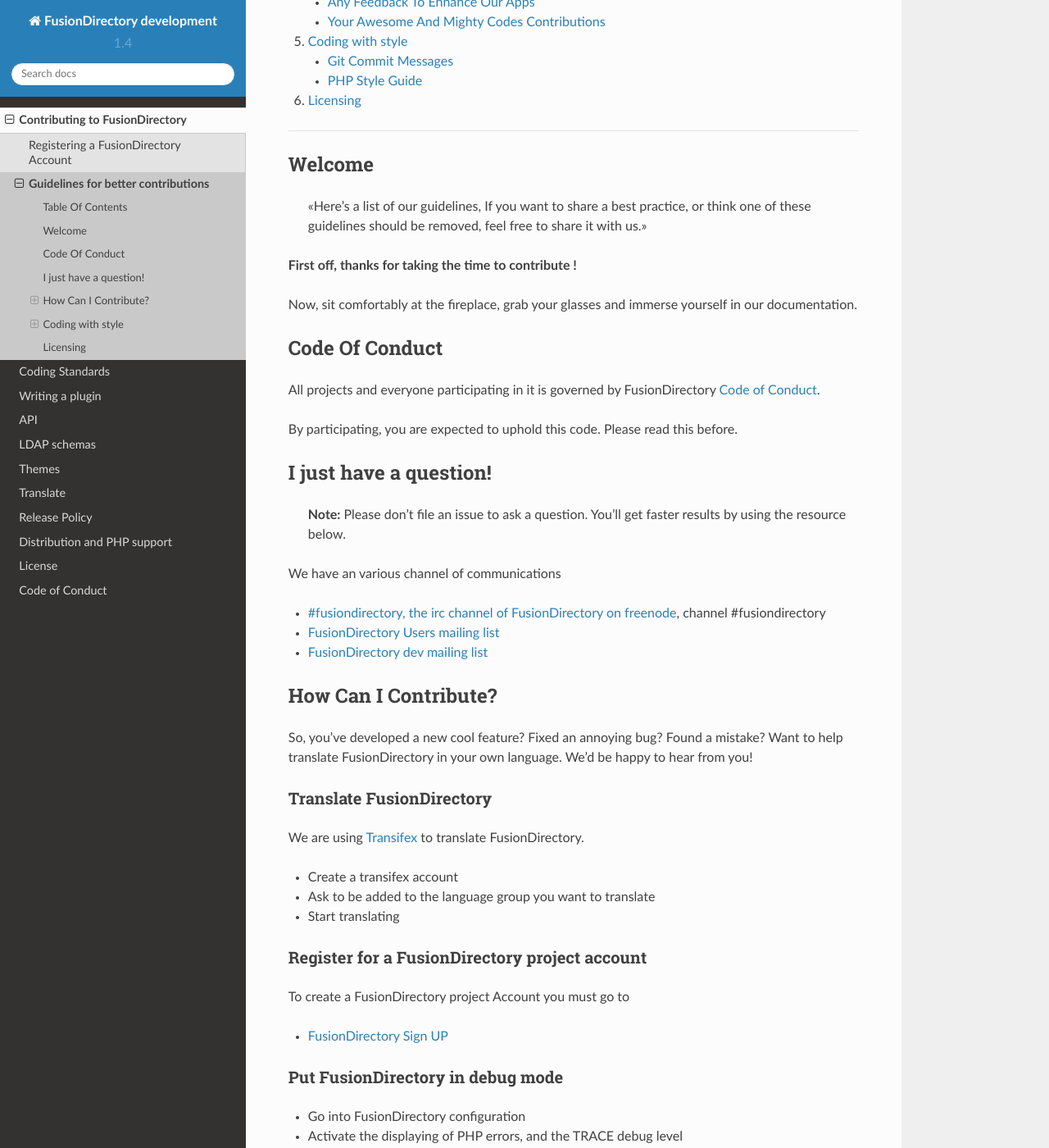
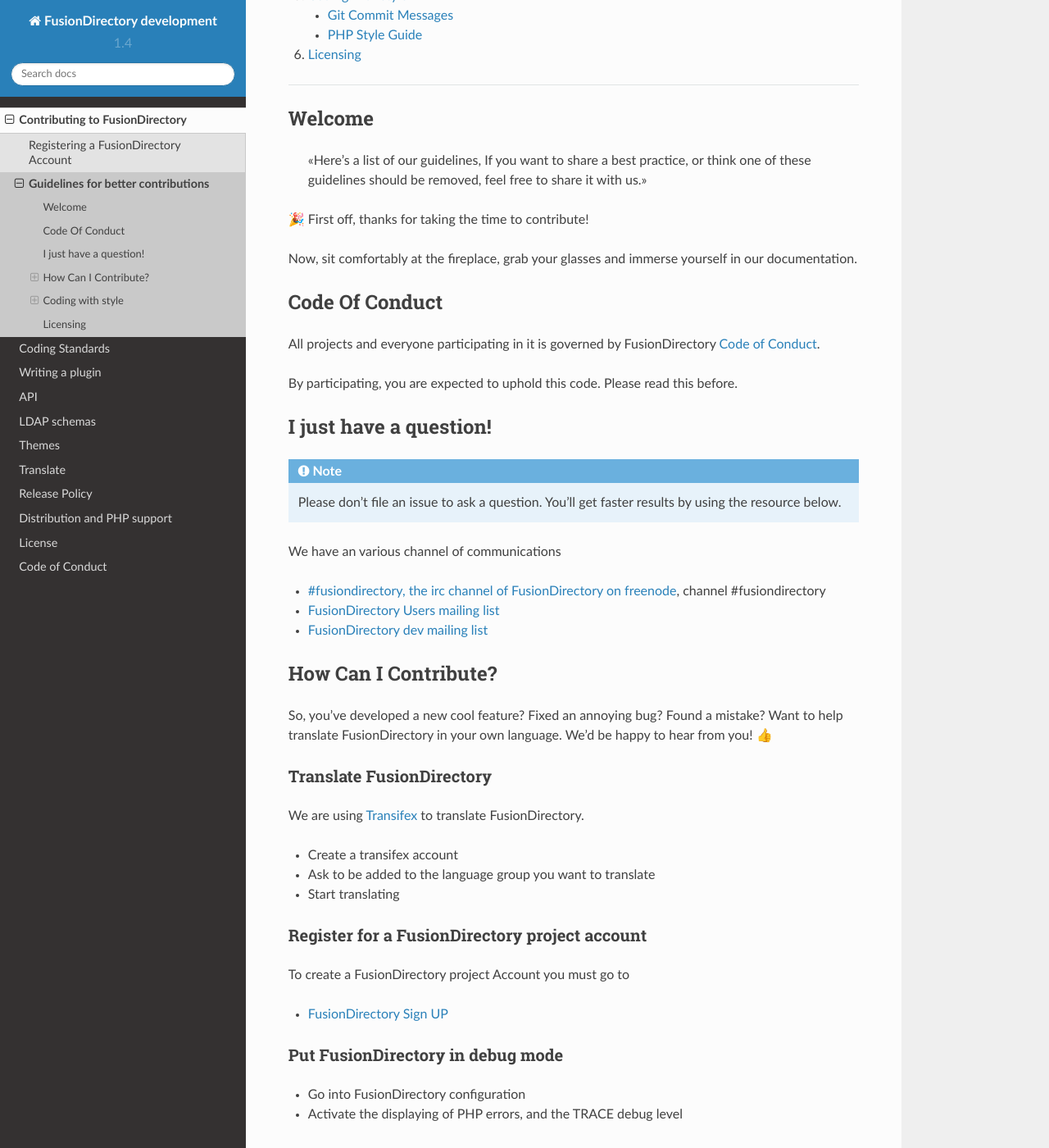
Before and after one commit to fusiondirectory/fusiondirectory-dev-manual, a Sphinx documentation site: the page built from source/contribute/guidelines.rst, in a window 1280 px wide and 1400 px high, scrolled down 369 px. Shown: the whole window at 82% size. Built offline with Sphinx 7.4.7 and the Read the Docs theme 2.0.0, drawn with Linux system fonts in a browser that asks for light colours; some of the changed text lies outside the part shown.

Commit message:
Merge branch '32-update-the-contribute-part-of-the-contributing-to-fusiondirectory' into '1.3'
Resolve "Update the contribute part of the Contributing to FusionDirectory"

Closes #32

See merge request fusiondirectory/dev-manual!46

(cherry picked from commit b7a534a1f6ef0df7256c8166a190ca5d9c1f1e15)

a75299f8 :handshake: fix(update) updating the guidelines from user manual

```diff
--- a/source/contribute/guidelines.rst
+++ b/source/contribute/guidelines.rst
@@ -1,8 +1,5 @@
 Guidelines for better contributions
 ===================================
-
-Table Of Contents
------------------
 
 #. `Welcome <#Welcome>`__
 #. `Code of Conduct <#code-of-conduct>`__
@@ -33,7 +30,7 @@
    practice, or think one of these guidelines should be removed, feel
    free to share it with us.»
 
-**First off, thanks for taking the time to contribute !**
+🎉 First off, thanks for taking the time to contribute!
 
 Now, sit comfortably at the fireplace, grab your glasses and immerse
 yourself in our documentation.
@@ -67,13 +66,13 @@
 
 So, you've developed a new cool feature? Fixed an annoying bug? Found a
 mistake? Want to help translate FusionDirectory in your own language.
-We'd be happy to hear from you!
+We'd be happy to hear from you! 👍
 
 Translate FusionDirectory
 ~~~~~~~~~~~~~~~~~~~~~~~~~
 
 We are using
-`Transifex <https://www.transifex.com/fusiondirectory/FusionDirectory-1x/>`__
+`Transifex <https://www.transifex.com/fusiondirectory/>`__
 to translate FusionDirectory.
 
 -  Create a transifex account
@@ -95,6 +94,8 @@
 
 Finding Wonderful Bugs
 ~~~~~~~~~~~~~~~~~~~~~~
+
+.. note::
 
    This section guides you through submitting a bug report. Following
    these guidelines helps maintainers and the community understand your
@@ -137,6 +138,8 @@
 
 Any Feedback To Enhance FusionDirectory
 ~~~~~~~~~~~~~~~~~~~~~~~~~~~~~~~~~~~~~~~
+
+.. note::
 
    This section guides you through submitting an enhancement suggestion,
    including completely new features and minor improvements to existing
@@ -211,6 +215,8 @@
 
 Git Commit Messages
 ~~~~~~~~~~~~~~~~~~~
+
+.. note::
 
    Having a good guideline for creating commits and sticking to it makes
    working with Git and collaborating with others a lot easier.
@@ -259,12 +265,12 @@
 
 Where type can be :
 
-* **feat**: A new feature
-* **fix**: A bug fix
-* **core**: Code for the Core
-* **docs**: Documenting the code or writing new documentation
-* **style**: Cosmetics purpose
-* **test**: Adding missing or correcting tests
+-  **feat**: A new feature
+-  **fix**: A bug fix
+-  **core**: Code for the Core
+-  **docs**: Documenting the code or writing new documentation
+-  **style**: Cosmetics purpose
+-  **test**: Adding missing or correcting tests
 
 Examples:
 
@@ -300,4 +306,4 @@
 `Angularjs
 guidelines <https://github.com/angular/angular.js/blob/master/CONTRIBUTING.md>`__.
 
-With love :heart:
+With love ❤️
```
Also changed, not shown: other parts of source/contribute/guidelines.rst (+8 -5 lines).
